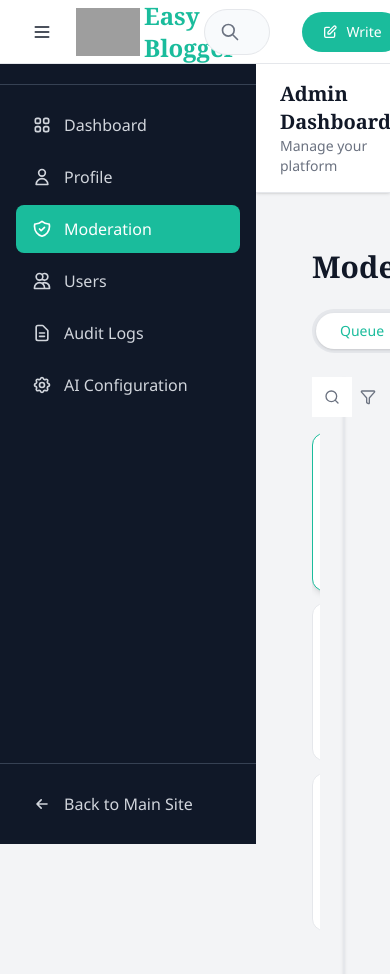
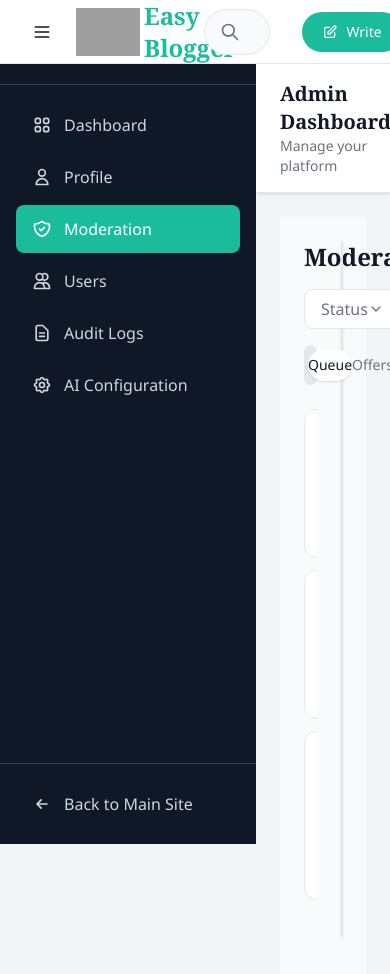
Before and after one commit to dulanprabashwara/software-project-, a Next.js app in the folder easy-blogger/: page /admin/moderation/queue in a window 390 px wide. Shown: the top 974 px of the page. Built offline with nearby package versions, Linux system fonts and the light colour scheme; grey boxes are pictures that could not be loaded.

Commit message:
Updated features of queue page

```diff
--- a/easy-blogger/app/(main)/admin/moderation/layout.jsx
+++ b/easy-blogger/app/(main)/admin/moderation/layout.jsx
@@ -6,41 +6,8 @@ export default function ModerationLayout({ children }) {
   const pathname = usePathname();
 
   return (
-    <div className="p-8 max-w-7xl mx-auto h-screen flex flex-col">
-      <div className="flex justify-between items-center mb-6">
-        <h1 className="text-3xl font-bold text-[#111827]" style={{ fontFamily: "Georgia, serif" }}>
-          Moderation
-        </h1>
-      </div>
-
-      {/* --- TOGGLE SWITCHER --- */}
-      <div className="bg-gray-200 p-1 rounded-full w-fit flex mb-6 mx-auto md:mx-0">
-        <Link
-          href="/admin/moderation/queue"
-          className={`px-6 py-2 rounded-full text-sm font-medium transition-all ${
-            pathname.includes('queue')
-            ? 'bg-white text-[#1ABC9C] shadow-sm'
-            : 'text-[#6B7280] hover:text-[#111827]'
-          }`}
-        >
-          Queue
-        </Link>
-        <Link
-          href="/admin/moderation/offers"
-          className={`px-6 py-2 rounded-full text-sm font-medium transition-all ${
-            pathname.includes('offers')
-            ? 'bg-white text-[#1ABC9C] shadow-sm'
-            : 'text-[#6B7280] hover:text-[#111827]'
-          }`}
-        >
-          Offers
-        </Link>
-      </div>
-
-      {/* --- CONTENT --- */}
-      <div className="flex-1 min-h-0">
-        {children}
-      </div>
+    <div className="min-h-screen bg-[#F9FAFB]">
+      {children}
     </div>
   );
 }
--- a/easy-blogger/app/(main)/admin/moderation/page.jsx
+++ b/easy-blogger/app/(main)/admin/moderation/page.jsx
@@ -1,10 +1,78 @@
-// Admin Moderation Page
+"use client";
+import Link from "next/link";
+import { Search, ChevronDown, LayoutTemplate } from "lucide-react";
 
-export default function AdminModeration() {
+export default function ModerationIndexPage() {
   return (
-    <div>
-      <h1>Moderation</h1>
-      {/* Content Moderation Content */}
+    <div className="flex h-[calc(100vh-100px)] gap-6 p-6 relative">
+
+      {/* --- GHOST UI BACKGROUND (Low opacity to focus on modal) --- */}
+      <div className="flex w-full gap-6 opacity-30 pointer-events-none select-none">
+
+        {/* --- FAKE LEFT COLUMN --- */}
+        <div className="w-1/3 flex flex-col gap-4">
+          <h1 className="text-2xl font-bold text-[#111827]" style={{ fontFamily: "Georgia, serif" }}>Moderation</h1>
+
+          {/* Status Bar*/}
+          <div className="flex gap-2">
+            <div className="btn bg-[#E5E7EB] text-gray-500 border-none min-h-0 h-10 px-4 rounded-lg w-28 flex items-center justify-between">
+              <span className="text-sm">Status</span>
+              <ChevronDown size={16} />
+            </div>
+            <div className="relative flex-1">
+              <Search className="absolute left-3 top-3 w-4 h-4 text-gray-300" />
+              <div className="w-full h-10 bg-[#E5E7EB] rounded-lg"></div>
+            </div>
+          </div>
+
+          {/* Fake Toggle */}
+          <div className="bg-[#F3F4F6] p-1 rounded-lg flex h-9">
+            <div className="flex-1"></div>
+            <div className="flex-1"></div>
+          </div>
+
+          {/* Fake List Items */}
+          <div className="space-y-3 mt-2">
+            {[1, 2, 3].map((i) => (
+              <div key={i} className="h-24 bg-[#F3F4F6] rounded-xl border border-[#E5E7EB]"></div>
+            ))}
+          </div>
+        </div>
+
+        {/* --- FAKE RIGHT COLUMN --- */}
+        <div className="w-2/3 bg-white rounded-2xl border border-[#E5E7EB] flex items-center justify-center">
+        </div>
+      </div>
+
+      {/* --- THE REAL "SELECT MODE" MODAL ---
+          Added bg-black/20 and backdrop-blur for better visibility */}
+      <div className="absolute inset-0 z-50 flex items-center justify-center bg-black/5 backdrop-blur-[2px] pointer-events-auto">
+        <div className="bg-white p-10 rounded-3xl shadow-2xl border border-gray-100 text-center max-w-md animate-in fade-in zoom-in duration-300">
+
+          <div className="w-20 h-20 bg-[#F0FDFA] text-[#1ABC9C] rounded-full flex items-center justify-center mx-auto mb-6 shadow-inner">
+            <LayoutTemplate size={40} />
+          </div>
+
+          <h2 className="text-2xl font-bold text-[#111827] mb-3">Moderation Dashboard</h2>
+          <p className="text-[#6B7280] mb-8 text-base">Please select a category to begin your reviewing session.</p>
+
+          <div className="flex flex-col sm:flex-row gap-4 justify-center">
+            <Link
+              href="/admin/moderation/queue"
+              className="btn bg-[#1ABC9C] hover:bg-[#16a085] text-white border-none rounded-xl px-8 h-12 normal-case text-base flex items-center justify-center"
+            >
+              Go to Queue
+            </Link>
+            <Link
+              href="/admin/moderation/offers"
+              className="btn btn-outline border-gray-300 hover:bg-gray-50 text-[#111827] rounded-xl px-8 h-12 normal-case text-base flex items-center justify-center"
+            >
+              Manage Offers
+            </Link>
+          </div>
+        </div>
+      </div>
+
     </div>
   );
 }
--- a/easy-blogger/app/(main)/admin/moderation/queue/page.jsx
+++ b/easy-blogger/app/(main)/admin/moderation/queue/page.jsx
@@ -1,197 +1,291 @@
 "use client";
-import { useState } from "react";
-import { Search, Filter, CheckCircle, Trash2, Ban, Clock, User, Tag } from "lucide-react";
+import { useState, useRef, useEffect } from "react";
+import Link from "next/link";
+import { Search, CheckCircle, Trash2, Ban, ChevronDown, MousePointer2 } from "lucide-react";
 
 export default function QueuePage() {
-  //mock data
+  // --- STATE ---
+  const [filterStatus, setFilterStatus] = useState(null);
+  const [searchQuery, setSearchQuery] = useState("");
+
+  // CHANGED: Set this to NULL so nothing is selected at start
+  const [selectedId, setSelectedId] = useState(null);
+
+  const [isDropdownOpen, setIsDropdownOpen] = useState(false);
+
+  // Ref for clicking outside to close dropdown
+  const dropdownRef = useRef(null);
+
+  useEffect(() => {
+    function handleClickOutside(event) {
+      if (dropdownRef.current && !dropdownRef.current.contains(event.target)) {
+        setIsDropdownOpen(false);
+      }
+    }
+    document.addEventListener("mousedown", handleClickOutside);
+    return () => document.removeEventListener("mousedown", handleClickOutside);
+  }, []);
+
+  // --- MOCK DATA ---
   const [posts, setPosts] = useState([
     {
       id: 1,
       title: "How AI is Transforming Content Creation",
-      reason: "Spam", // Trigger for Spam
+      reason: "Spam",
       reporter: "System_Bot_99",
       timeReported: "7:30 PM",
       timeAgo: "2h ago",
       status: "pending",
       tags: ["AI", "Crypto", "Money"],
       image: "https://images.unsplash.com/photo-1677442136019-21780ecad995?w=400&h=300&fit=crop",
-      // SPAM CONTENT
       content: "Artificial Intelligence is changing the game. But why work hard when you can let the bot do it? I made $50,000 last month using this one simple trick. You don't need skills, you don't need a degree. CLICK HERE TO CLAIM YOUR FREE BITCOIN: http://scam-link-crypto.com/register. Don't be a loser working a 9-5 job."
     },
     {
       id: 2,
       title: "Best Books to Read on your Summer Holiday",
-      reason: "Harassment", // Trigger for Harassment
+      reason: "Harassment",
       reporter: "Karen_Reader",
       timeReported: "6:15 PM",
       timeAgo: "5h ago",
       status: "pending",
       tags: ["Books", "Summer", "Opinion"],
       image: "https://images.unsplash.com/photo-1512820790803-83ca734da794?w=400&h=300&fit=crop",
-      // HARASSMENT CONTENT
       content: "Summer is here. But let's be honest. If you are one of those pathetic people who reads romance novels on the beach, please do us all a favor and stay home. Nobody wants to see you rotting your brain with that trash. Romance readers are genuinely the most brain-dead group of people in the literary world."
     },
     {
       id: 3,
       title: "Design Thinking: From Concept to Reality",
-      reason: "Spam", // False positive (Safe content marked as spam)
+      reason: "False Report",
       reporter: "Competitor_X",
       timeReported: "5:00 PM",
       timeAgo: "1d ago",
-      status: "reviewed", // Green pill
+      status: "reviewed",
       tags: ["Design", "UX", "Product"],
       image: "https://images.unsplash.com/photo-1573164713988-8665fc963095?auto=format&fit=crop&q=80&w=300&h=200",
-      // SAFE CONTENT
       content: "A deep dive into the design thinking process and how it can help teams solve complex problems, innovate faster, and create products that truly resonate with users. We explore Empathy, Definition, Ideation, and Prototyping as the core pillars of modern UX."
     }
   ]);
 
-  // State to track which post is currently open on the right side
-  const [selectedId, setSelectedId] = useState(1);
+  // --- FILTER LOGIC ---
+  const filteredPosts = posts.filter(post => {
+    const statusMatch = filterStatus ? post.status === filterStatus : true;
+    const searchMatch = post.title.toLowerCase().includes(searchQuery.toLowerCase());
+    return statusMatch && searchMatch;
+  });
+
   const selectedPost = posts.find((p) => p.id === selectedId);
 
-  // actions
+  // --- ACTIONS ---
   const handleAction = (action) => {
     if (!selectedPost) return;
     if (confirm(`Are you sure you want to ${action} this post?`)) {
-      // Remove from list for demo purposes
       setPosts(posts.filter((p) => p.id !== selectedId));
-      // Select the next available post
-      if (posts.length > 1) setSelectedId(posts[0].id === selectedId ? posts[1].id : posts[0].id);
-      else setSelectedId(null);
+      setSelectedId(null); // Go back to empty state after action
     }
   };
 
+  const getDropdownColor = () => {
+    if (filterStatus === 'pending') return 'bg-[#EAB308] hover:bg-[#CA8A04] text-white';
+    if (filterStatus === 'reviewed') return 'bg-[#1ABC9C] hover:bg-[#16a085] text-white';
+    return 'bg-white border border-[#E5E7EB] text-[#6B7280] hover:border-[#1ABC9C]';
+  };
+
   return (
-    <div className="flex h-[calc(100vh-200px)] gap-6">
+    <div className="flex h-[calc(100vh-100px)] gap-6 p-6 bg-[#F9FAFB]">
 
-      {/* --- LEFT COLUMN: LIST --- */}
+      {/* --- LEFT COLUMN: CONTROLS & LIST --- */}
       <div className="w-1/3 flex flex-col gap-4">
 
-        {/* Search & Filter Bar */}
-        <div className="flex gap-2">
+        <h1 className="text-2xl font-bold text-[#111827]" style={{ fontFamily: "Georgia, serif" }}>
+          Moderation
+        </h1>
+
+        {/* 1. ROW: DROPDOWN & SEARCH */}
+        <div className="flex gap-2 relative z-20">
+
+          {/* Custom Dropdown */}
+          <div className="relative w-36" ref={dropdownRef}>
+            <button
+              onClick={() => setIsDropdownOpen(!isDropdownOpen)}
+              className={`w-full h-10 px-4 rounded-lg font-medium flex items-center justify-between transition-all ${getDropdownColor()}`}
+            >
+              <span className="capitalize">{filterStatus || "Status"}</span>
+              <ChevronDown size={16} className={`transition-transform duration-200 ${isDropdownOpen ? 'rotate-180' : ''}`} />
+            </button>
+
+            {isDropdownOpen && (
+              <div className="absolute top-full left-0 mt-1 w-full bg-white border border-gray-100 rounded-lg shadow-xl overflow-hidden animate-in fade-in zoom-in-95 duration-100">
+                <button
+                  onClick={() => { setFilterStatus('pending'); setIsDropdownOpen(false); }}
+                  className="w-full text-left px-4 py-2 text-sm font-semibold text-[#EAB308] hover:bg-[#FEF9C3] transition-colors"
+                >
+                  Pending
+                </button>
+                <button
+                  onClick={() => { setFilterStatus('reviewed'); setIsDropdownOpen(false); }}
+                  className="w-full text-left px-4 py-2 text-sm font-semibold text-[#1ABC9C] hover:bg-[#CCFBF1] transition-colors"
+                >
+                  Reviewed
+                </button>
+                 <button
+                  onClick={() => { setFilterStatus(null); setIsDropdownOpen(false); }}
+                  className="w-full text-left px-4 py-2 text-sm text-gray-400 hover:bg-gray-50 border-t border-gray-100"
+                >
+                  Show All
+                </button>
+              </div>
+            )}
+          </div>
+
+          {/* Search Input */}
           <div className="relative flex-1">
-            <Search className="absolute left-3 top-3 w-4 h-4 text-[#6B7280]" />
+            <Search className="absolute left-3 top-3 w-4 h-4 text-[#9CA3AF]" />
             <input
               type="text"
               placeholder="Search..."
-              className="input input-bordered w-full pl-10 h-10 bg-white border-[#E5E7EB] text-sm"
+              value={searchQuery}
+              onChange={(e) => setSearchQuery(e.target.value)}
+              className="w-full pl-10 pr-4 h-10 bg-white border border-[#E5E7EB] rounded-lg text-sm focus:outline-none focus:border-[#1ABC9C] focus:ring-1 focus:ring-[#1ABC9C]"
             />
           </div>
-          <button className="btn btn-square btn-outline border-[#E5E7EB] h-10 min-h-0 w-10">
-            <Filter className="w-4 h-4 text-[#6B7280]" />
-          </button>
         </div>
 
-        {/* The List */}
-        <div className="flex-1 overflow-y-auto space-y-3 pr-2 custom-scrollbar">
-          {posts.map((post) => (
+        {/* 2. ROW: MODE SWITCHER */}
+        <div className="bg-[#E5E7EB] p-1 rounded-full flex text-sm font-medium z-10">
+          <Link
+            href="/admin/moderation/queue"
+            className="flex-1 py-1.5 text-center bg-white text-[#111827] shadow-sm rounded-full transition-all"
+          >
+            Queue
+          </Link>
+          <Link
+            href="/admin/moderation/offers"
+            className="flex-1 py-1.5 text-center text-[#6B7280] hover:text-[#111827] transition-all"
+          >
+            Offers
+          </Link>
+        </div>
+
+        {/* 3. THE LIST */}
+        <div className="flex-1 overflow-y-auto space-y-3 custom-scrollbar pr-1 mt-2 z-0">
+          {filteredPosts.length === 0 ? (
+            <div className="text-center text-gray-400 mt-10 text-sm italic">
+              No posts found.
+            </div>
+          ) : (
+            filteredPosts.map((post) => (
               <div
                 key={post.id}
                 onClick={() => setSelectedId(post.id)}
                 className={`p-4 rounded-xl border cursor-pointer transition-all ${
                   selectedId === post.id
-                  ? "border-[#1ABC9C] bg-white shadow-md"
-                  : "bg-white hover:bg-gray-50 border-[#E5E7EB]"
+                    ? "border-[#1ABC9C] bg-white shadow-md ring-1 ring-[#1ABC9C]"
+                    : "border-[#E5E7EB] bg-white hover:border-[#1ABC9C] hover:shadow-sm"
                 }`}
               >
                 <div className="flex justify-between items-start mb-1">
-                <span className="font-semibold text-[#111827]">{post.reason}</span>
-                {post.status === "pending" ? (
-                  <div className="w-8 h-3 rounded-full bg-yellow-400" title="Pending"></div>
-                ) : (
-                  <div className="w-8 h-3 rounded-full bg-[#1ABC9C]" title="Reviewed"></div>
-                )}
+                  <span className="font-semibold text-[#111827] text-sm">{post.reason}</span>
+                  <div
+                    className={`w-2 h-2 rounded-full ${post.status === 'pending' ? 'bg-[#EAB308]' : 'bg-[#1ABC9C]'}`}
+                    title={post.status}
+                  ></div>
                 </div>
-              <h3 className="font-bold text-[#111827] leading-tight mb-2 line-clamp-2">
+                <h3 className="font-bold text-[#111827] text-sm leading-tight mb-2 line-clamp-2">
                   {post.title}
                 </h3>
                 <span className="text-xs text-[#6B7280]">{post.timeAgo}</span>
               </div>
-          ))}
-
-          {/* Legend at bottom of list */}
-          <div className="flex gap-4 mt-2 px-2 text-xs text-[#111827] font-medium">
-            <div className="flex items-center gap-2">
-              <div className="w-6 h-2 rounded-full bg-[#1ABC9C]"></div> Reviewed
-            </div>
-            <div className="flex items-center gap-2">
-              <div className="w-6 h-2 rounded-full bg-yellow-400"></div> Pending
-            </div>
-          </div>
+            ))
+          )}
         </div>
       </div>
 
-      {/* --- RIGHT COLUMN: DETAIL VIEW --- */}
-      <div className="w-2/3 bg-white rounded-2xl shadow-sm border border-[#E5E7EB] flex flex-col overflow-hidden">
+      {/* --- RIGHT COLUMN: DETAIL VIEW (Starts Empty) --- */}
+      <div className="w-2/3 bg-white rounded-2xl shadow-sm border border-[#E5E7EB] flex flex-col overflow-hidden relative">
         {selectedPost ? (
           <>
-            {/* Header Info */}
             <div className="p-6 bg-[#F9FAFB] border-b border-[#E5E7EB]">
-              <div className="grid grid-cols-1 text-sm text-[#111827] gap-1">
-                <p><span className="font-semibold">Reported by:</span> {selectedPost.reporter}</p>
-                <p><span className="font-semibold">Reason:</span> {selectedPost.reason}</p>
-                <p><span className="font-semibold">Time of reported:</span> {selectedPost.timeReported}</p>
+              <div className="flex justify-between items-start">
+                <div className="space-y-1">
+                  <p className="text-sm text-[#111827]"><span className="font-semibold text-[#6B7280]">Reported by:</span> {selectedPost.reporter}</p>
+                  <p className="text-sm text-[#111827]"><span className="font-semibold text-[#6B7280]">Reason:</span> {selectedPost.reason}</p>
+                  <p className="text-sm text-[#111827]"><span className="font-semibold text-[#6B7280]">Posted:</span> {selectedPost.timeReported}</p>
+                </div>
+                <span className={`px-3 py-1 rounded-full text-xs font-bold uppercase tracking-wide ${
+                  selectedPost.status === 'pending' ? 'bg-[#FEF9C3] text-[#854D0E]' : 'bg-[#CCFBF1] text-[#0F766E]'
+                }`}>
+                  {selectedPost.status}
+                </span>
               </div>
             </div>
 
-            {/* Scrollable Content */}
             <div className="p-8 flex-1 overflow-y-auto">
               <h1 className="text-2xl font-bold text-[#111827] mb-6" style={{ fontFamily: "Georgia, serif" }}>
                 {selectedPost.title}
               </h1>
 
-              <p className="text-[#6B7280] leading-relaxed mb-6">
+              {selectedPost.image && (
+                <div className="mb-6">
+                  <img src={selectedPost.image} alt="Post content" className="rounded-lg shadow-sm w-full max-h-80 object-cover" />
+                </div>
+              )}
+
+              <p className="text-[#374151] leading-relaxed whitespace-pre-line text-base">
                 {selectedPost.content}
               </p>
 
-              {selectedPost.image && (
-                <div className="mb-6">
-                  <img src={selectedPost.image} alt="Post content" className="rounded-lg max-w-sm shadow-sm" />
-                </div>
-              )}
-
-              {/* Tags */}
-              <div className="flex flex-wrap gap-2 mt-auto">
+              <div className="flex flex-wrap gap-2 mt-8 pt-6 border-t border-gray-100">
                 {selectedPost.tags.map(tag => (
-                  <span key={tag} className="px-3 py-1 bg-gray-200 text-[#111827] text-xs font-medium rounded-full flex items-center gap-1">
-                    {tag} <span className="cursor-pointer hover:text-red-500">×</span>
+                  <span key={tag} className="px-3 py-1 bg-gray-100 text-[#4B5563] text-xs font-medium rounded-full">
+                    #{tag}
                   </span>
                 ))}
               </div>
             </div>
 
-            {/* Action Buttons Footer */}
             <div className="p-6 border-t border-[#E5E7EB] bg-[#F9FAFB] flex justify-end gap-4">
               <button
                 onClick={() => handleAction("Keep")}
-                className="btn bg-[#1a4d44] hover:bg-[#143d36] text-white border-none gap-2 px-6 rounded-full"
+                className="group flex items-center gap-3 bg-[#114A3F] hover:bg-[#0D3B32] text-white pl-6 pr-2 py-2 rounded-full shadow-md hover:shadow-lg transition-all active:scale-95"
               >
-                Keep <CheckCircle size={18} />
+                <span className="font-bold text-sm">Keep</span>
+                <div className="w-8 h-8 bg-[#4FD1C5] rounded-full flex items-center justify-center text-[#114A3F]">
+                  <CheckCircle size={18} strokeWidth={2.5} />
+                </div>
               </button>
 
               <button
                 onClick={() => handleAction("Delete")}
-                className="btn bg-[#3e5c58] hover:bg-[#2f4643] text-white border-none gap-2 px-6 rounded-full"
+                className="group flex items-center gap-3 bg-[#134E4A] hover:bg-[#0F3F3C] text-white pl-6 pr-2 py-2 rounded-full shadow-md hover:shadow-lg transition-all active:scale-95"
               >
-                Delete <Trash2 size={18} />
+                <span className="font-bold text-sm">Delete</span>
+                <div className="w-8 h-8 bg-[#99F6E4] rounded-full flex items-center justify-center text-[#134E4A]">
+                  <Trash2 size={18} strokeWidth={2.5} />
+                </div>
               </button>
 
               <button
                 onClick={() => handleAction("Ban User")}
-                className="btn bg-[#183632] hover:bg-black text-white border-none gap-2 px-6 rounded-full"
+                className="group flex items-center gap-3 bg-[#1F2937] hover:bg-black text-white pl-6 pr-2 py-2 rounded-full shadow-md hover:shadow-lg transition-all active:scale-95"
               >
-                Ban <Ban size={18} />
+                <span className="font-bold text-sm">Ban</span>
+                <div className="w-8 h-8 bg-[#F87171] rounded-full flex items-center justify-center text-[#1F2937]">
+                  <Ban size={18} strokeWidth={2.5} />
+                </div>
               </button>
             </div>
           </>
         ) : (
-          <div className="flex-1 flex items-center justify-center text-[#6B7280]">
-            Select a post to view details
+          /* --- THIS IS THE EMPTY STATE --- */
+          <div className="flex-1 flex flex-col items-center justify-center text-[#9CA3AF] select-none">
+            <div className="w-16 h-16 bg-gray-100 rounded-full flex items-center justify-center mb-4">
+               <MousePointer2 size={32} strokeWidth={1.5} className="text-gray-400" />
+            </div>
+            <h3 className="text-lg font-semibold text-gray-700">No Post Selected</h3>
+            <p className="text-sm">Click on a post from the queue to view details.</p>
           </div>
         )}
       </div>
-
     </div>
   );
 }
```
Lines whose indentation alone changed are shown as unchanged.
